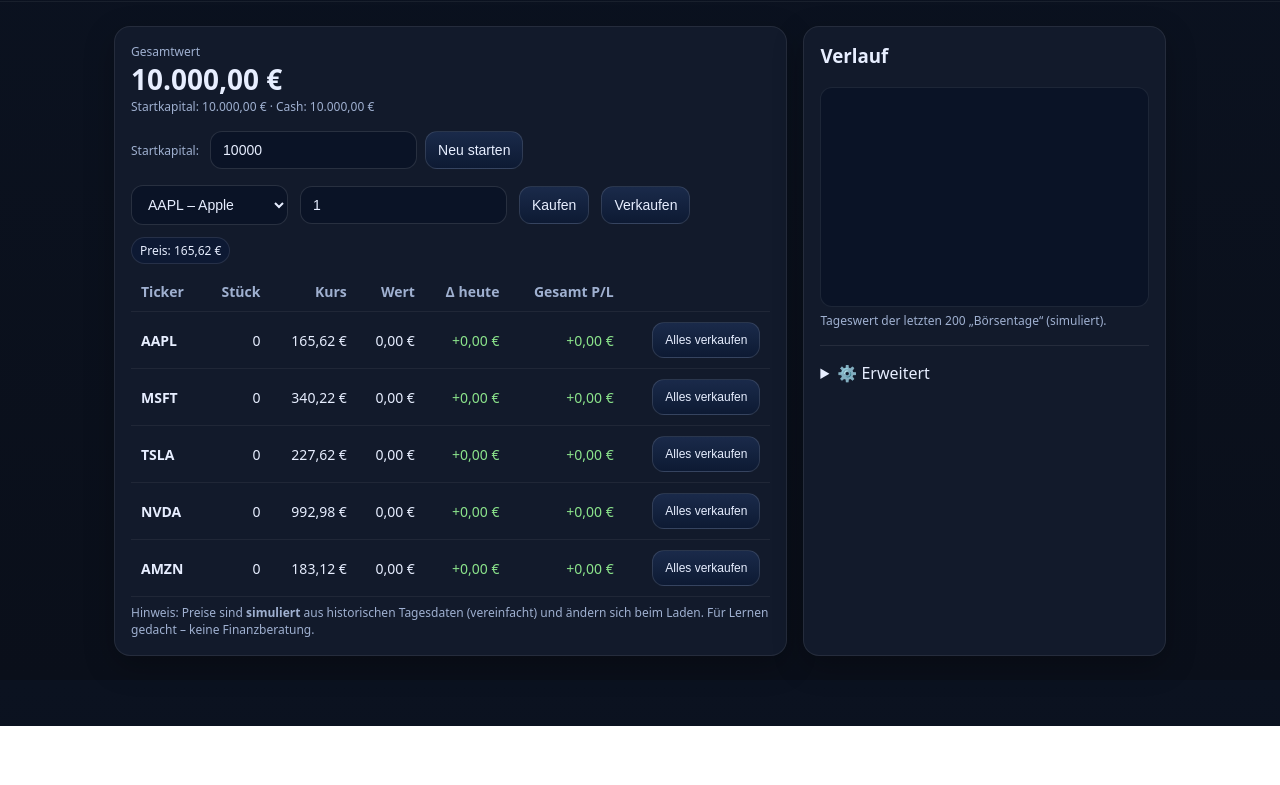
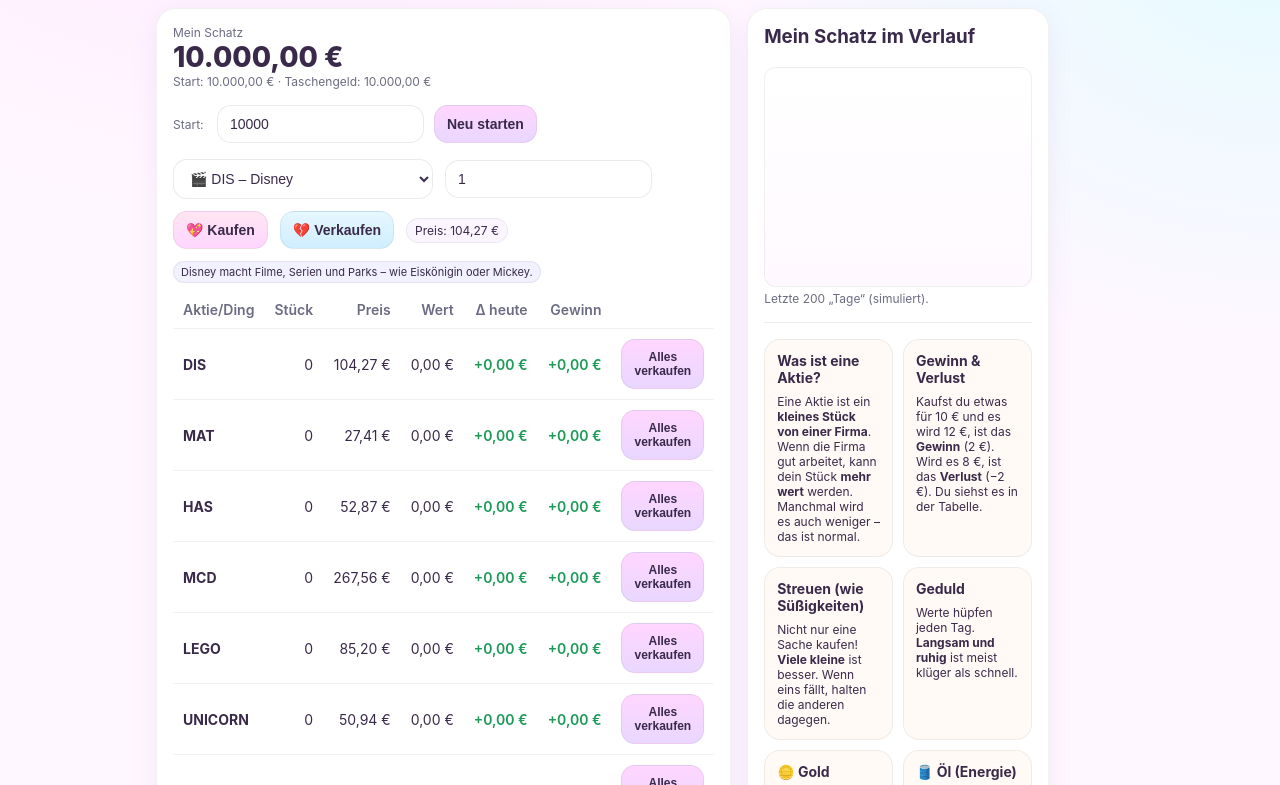
Before and after one commit to jackcitydev/kinder-portfolio-demo, a plain HTML site: page index.html in a window 1280 px wide. Shown: the part 74-859 px from the top of the page. Before the commit the page ends 800 px from the top, so only its background shows below. Drawn offline with Linux system fonts and the light colour scheme.

Commit message:
Add files via upload

```diff
--- a/index.html
+++ b/index.html
@@ -3,98 +3,198 @@
 <head>
   <meta charset="UTF-8" />
   <meta name="viewport" content="width=device-width, initial-scale=1" />
-  <title>Kinder-Portfolio – Spielgeld-Demo</title>
+  <title>Amelies Einhorn‑Depot 🦄</title>
   <style>
-    :root { --bg:#0b1220; --panel:#121a2b; --muted:#9fb0d0; --text:#e7eeff; --accent:#7cc0ff; }
-    * { box-sizing: border-box; }
-    body{ margin:0; font-family: ui-sans-serif, system-ui, -apple-system, Segoe UI, Roboto, Inter, "Helvetica Neue", Arial; background: linear-gradient(180deg, #0b1220, #0a0f1a); color:var(--text); }
-    header{ padding:24px; display:flex; align-items:center; justify-content:space-between; border-bottom:1px solid rgba(255,255,255,.06); }
-    h1{ font-size:20px; margin:0; letter-spacing:.2px; }
-    .wrap{ max-width:1100px; margin:0 auto; padding:24px; }
+    :root{
+      --bg:#fff7ff;
+      --panel:#ffffff;
+      --muted:#6b6b83;
+      --text:#3a2a4a;
+      --accent:#cb8df5;
+      --accent2:#8ad6ff;
+      --good:#1c9a57;
+      --bad:#cc2244;
+      --yellow:#ffd966;
+    }
+    *{ box-sizing:border-box; }
+    body{
+      margin:0; font-family: Inter, ui-sans-serif, system-ui, -apple-system, Segoe UI, Roboto, "Helvetica Neue", Arial;
+      color:var(--text);
+      background: radial-gradient(1200px 800px at 20% -10%, #ffeaff 0%, rgba(255,255,255,0) 50%),
+                  radial-gradient(900px 700px at 100% 0%, #e4fbff 0%, rgba(255,255,255,0) 62%),
+                  #fff7ff;
+    }
+    header{
+      padding:24px; display:flex; align-items:center; justify-content:space-between;
+    }
+    h1{ margin:0; font-size:22px; letter-spacing:.2px; display:flex; gap:8px; align-items:center; }
+    .unicorn{ font-size:28px; }
+    .wrap{ max-width:1000px; margin:0 auto; padding:0 16px 24px; }
     .grid{ display:grid; grid-template-columns: 1fr; gap:16px; }
-    @media(min-width:900px){ .grid{ grid-template-columns: 1.3fr .7fr; } }
-    .card{ background: var(--panel); border:1px solid rgba(255,255,255,.08); border-radius:16px; padding:16px; box-shadow:0 10px 30px rgba(0,0,0,.25); }
-    .row{ display:flex; gap:8px; align-items:center; flex-wrap:wrap; }
-    input, select, button{ background:#0a1326; color:var(--text); border:1px solid rgba(255,255,255,.12); border-radius:12px; padding:10px 12px; font-size:14px; }
-    button{ background:linear-gradient(180deg, #1a2a4a, #0d1a33); cursor:pointer; }
-    button:hover{ filter:brightness(1.1); }
+    @media(min-width:1000px){ .grid{ grid-template-columns: 1.2fr .8fr; } }
+    .card{
+      background:var(--panel);
+      border:1px solid rgba(0,0,0,.05);
+      border-radius:20px;
+      padding:16px;
+      box-shadow: 0 8px 24px rgba(160,120,200,.12);
+    }
+    .row{ display:flex; gap:10px; align-items:center; flex-wrap:wrap; }
+    input, select, button{
+      background:#fff; color:var(--text); border:1px solid rgba(0,0,0,.08);
+      border-radius:14px; padding:10px 12px; font-size:14px;
+    }
+    select{ min-width:260px; }
+    button{
+      background:linear-gradient(180deg, #ffd6ff, #e9d7ff);
+      border:1px solid rgba(0,0,0,.06); cursor:pointer;
+      font-weight:600;
+    }
+    button.buy{ background:linear-gradient(180deg, #ffe5f2, #ffd6ff); }
+    button.sell{ background:linear-gradient(180deg, #e6f7ff, #cfeeff); }
+    button:hover{ filter:brightness(1.03); }
     table{ width:100%; border-collapse:collapse; margin-top:8px; }
-    th, td{ padding:10px; border-bottom:1px solid rgba(255,255,255,.06); text-align:left; font-size:14px; }
-    th{ color:var(--muted); font-weight:600; }
+    th, td{ padding:10px; border-bottom:1px solid rgba(0,0,0,.05); text-align:left; font-size:14px; }
+    th{ color:#6b6b83; font-weight:600; }
     .muted{ color:var(--muted); }
-    .pill{ padding:4px 8px; border-radius:999px; background:#0d1933; font-size:12px; border:1px solid rgba(255,255,255,.1); }
+    .pill{ padding:4px 8px; border-radius:999px; background:#faf5ff; font-size:12px; border:1px solid rgba(0,0,0,.06); }
     .right{ text-align:right; }
-    .value-up{ color:#8be38b; }
-    .value-down{ color:#ff9b9b; }
+    .value-up{ color:var(--good); font-weight:600; }
+    .value-down{ color:var(--bad); font-weight:600; }
     .small{ font-size:12px; }
-    .notice{ font-size:12px; color:var(--muted); line-height:1.4; }
-    canvas{ width:100%; height:220px; background:#0a1326; border:1px solid rgba(255,255,255,.08); border-radius:12px; }
+    .notice{ font-size:12px; color:var(--muted); line-height:1.5; }
+    canvas{ width:100%; height:220px; background:linear-gradient(180deg, #fff, #fff9ff); border:1px solid rgba(0,0,0,.06); border-radius:12px; }
+    .tag{ font-size:11px; padding:3px 7px; border-radius:999px; background:#f1f1ff; border:1px solid rgba(0,0,0,.06); }
+    .sparkle{
+      position: fixed; left:0; top:0; pointer-events:none; font-size:18px; animation: float 1200ms ease-out forwards;
+      filter: drop-shadow(0 2px 2px rgba(0,0,0,.15));
+    }
+    @keyframes float{
+      0%{ transform: translate(var(--sx), var(--sy)) scale(0.8); opacity:0; }
+      20%{ opacity:1; }
+      100%{ transform: translate(calc(var(--sx) + 0px), calc(var(--sy) - 120px)) scale(1.2); opacity:0; }
+    }
+    .edu{
+      display:grid; gap:10px; grid-template-columns: 1fr;
+    }
+    @media(min-width:700px){ .edu{ grid-template-columns: 1fr 1fr; } }
+    .edu .box{
+      background:#fffaf5;
+      border:1px solid rgba(0,0,0,.06);
+      border-radius:16px; padding:12px;
+    }
+    .edu h4{ margin:0 0 6px; font-size:14px; }
+    .desc{ font-size:12px; color:var(--muted); }
+    .help{ font-size:12px; margin-top:8px; }
+    .gold { background:#fff9e6; border-color:#ffeaa3; }
+    .oil  { background:#f6fbff; border-color:#bfe6ff; }
   </style>
 </head>
 <body>
   <header>
-    <h1>📈 Kinder-Portfolio (Spielgeld)</h1>
-    <div class="row small muted">Alles lokal im Browser – keine Registrierung, keine echten Märkte.</div>
+    <h1><span class="unicorn">🦄</span> Amelies Einhorn‑Depot</h1>
+    <div class="row small muted">Nur Spielgeld. Lerne & entdecke!</div>
   </header>
+
   <div class="wrap">
     <div class="grid">
       <section class="card">
         <div class="row" style="justify-content:space-between; align-items:flex-end; gap:16px;">
           <div>
-            <div class="muted small">Gesamtwert</div>
-            <div id="total" style="font-size:28px; font-weight:700;">—</div>
-            <div class="small muted">Startkapital: <span id="cashStart">10.000,00 €</span> · Cash: <span id="cash">—</span></div>
+            <div class="muted small">Mein Schatz</div>
+            <div id="total" style="font-size:28px; font-weight:800;">—</div>
+            <div class="small muted">Start: <span id="cashStart">10.000,00 €</span> · Taschengeld: <span id="cash">—</span></div>
           </div>
           <div class="row">
-            <label class="small muted">Startkapital:&nbsp;</label>
+            <label class="small muted">Start:&nbsp;</label>
             <input id="seed" type="number" min="100" step="100" value="10000" />
-            <button id="reset">Neu starten</button>
+            <button id="reset" title="Neu starten">Neu starten</button>
           </div>
         </div>
 
         <div class="row" style="margin-top:16px; gap:12px;">
           <select id="ticker">
-            <option value="AAPL">AAPL – Apple</option>
-            <option value="MSFT">MSFT – Microsoft</option>
-            <option value="TSLA">TSLA – Tesla</option>
-            <option value="NVDA">NVDA – NVIDIA</option>
-            <option value="AMZN">AMZN – Amazon</option>
+            <optgroup label="Echte Firmen">
+              <option value="DIS">🎬 DIS – Disney</option>
+              <option value="MAT">🎀 MAT – Mattel (Barbie)</option>
+              <option value="HAS">🧸 HAS – Hasbro</option>
+              <option value="MCD">🍟 MCD – McDonald’s</option>
+              <option value="LEGO">🧩 LEGO – Bausteine</option>
+            </optgroup>
+            <optgroup label="Spaß‑Aktien & Dinge">
+              <option value="UNICORN">🦄 UNICORN – Magie AG</option>
+              <option value="PRETZEL">🥨 PRETZEL – Bretzelbäckerei</option>
+              <option value="TOYS">🎲 TOYS – Spielzeugwelt</option>
+              <option value="GOLD">🪙 GOLD – Gold‑Schatz</option>
+              <option value="OIL">🛢️ OIL – Energie‑Öl</option>
+            </optgroup>
           </select>
           <input id="qty" type="number" min="1" step="1" value="1" />
-          <button id="buy">Kaufen</button>
-          <button id="sell">Verkaufen</button>
+          <button id="buy" class="buy">💖 Kaufen</button>
+          <button id="sell" class="sell">💔 Verkaufen</button>
           <span class="pill small">Preis: <span id="price">—</span></span>
+          <span class="tag" id="shortdesc">Wähle etwas aus und entdecke!</span>
         </div>
 
         <table>
           <thead>
             <tr>
-              <th>Ticker</th>
+              <th>Aktie/Ding</th>
               <th class="right">Stück</th>
-              <th class="right">Kurs</th>
+              <th class="right">Preis</th>
               <th class="right">Wert</th>
               <th class="right">Δ heute</th>
-              <th class="right">Gesamt P/L</th>
+              <th class="right">Gewinn</th>
               <th></th>
             </tr>
           </thead>
           <tbody id="rows"></tbody>
         </table>
 
-        <div class="notice" style="margin-top:8px;">Hinweis: Preise sind <b>simuliert</b> aus historischen Tagesdaten (vereinfacht) und ändern sich beim Laden. Für Lernen gedacht – keine Finanzberatung.</div>
+        <div class="notice" style="margin-top:8px;">
+          Hinweis: Preise sind <b>simuliert</b> (vereinfachte Kurven). Nur zum Üben und Spielen – keine echten Käufe.
+        </div>
       </section>
 
       <aside class="card">
-        <h3 style="margin-top:0;">Verlauf</h3>
+        <h3 style="margin-top:0;">Mein Schatz im Verlauf</h3>
         <canvas id="chart" width="800" height="240"></canvas>
-        <div class="small muted">Tageswert der letzten 200 „Börsentage“ (simuliert).</div>
-        <hr style="border:none;border-top:1px solid rgba(255,255,255,.08);margin:16px 0;"/>
-        <details>
-          <summary>⚙️ Erweitert</summary>
+        <div class="small muted">Letzte 200 „Tage“ (simuliert).</div>
+        <hr style="border:none;border-top:1px solid rgba(0,0,0,.08);margin:16px 0;"/>
+
+        <div class="edu">
+          <div class="box">
+            <h4>Was ist eine Aktie?</h4>
+            <div class="help">Eine Aktie ist ein <b>kleines Stück von einer Firma</b>. Wenn die Firma gut arbeitet, kann dein Stück <b>mehr wert</b> werden. Manchmal wird es auch weniger – das ist normal.</div>
+          </div>
+          <div class="box">
+            <h4>Gewinn & Verlust</h4>
+            <div class="help">Kaufst du etwas für 10 € und es wird 12 €, ist das <b>Gewinn</b> (2 €). Wird es 8 €, ist das <b>Verlust</b> (−2 €). Du siehst es in der Tabelle.</div>
+          </div>
+          <div class="box">
+            <h4>Streuen (wie Süßigkeiten)</h4>
+            <div class="help">Nicht nur eine Sache kaufen! <b>Viele kleine</b> ist besser. Wenn eins fällt, halten die anderen dagegen.</div>
+          </div>
+          <div class="box">
+            <h4>Geduld</h4>
+            <div class="help">Werte hüpfen jeden Tag. <b>Langsam und ruhig</b> ist meist klüger als schnell.</div>
+          </div>
+          <div class="box gold">
+            <h4>🪙 Gold</h4>
+            <div class="help">Gold ist wie ein <b>Funken‑Schatz</b>. Es gehört keiner Firma. Viele Menschen mögen es, wenn sie <b>Sicherheit</b> wollen.</div>
+          </div>
+          <div class="box oil">
+            <h4>🛢️ Öl (Energie)</h4>
+            <div class="help">Öl hilft Autos, Flugzeugen und Fabriken. <b>Preis kann stark schwanken</b>, wenn viel oder wenig gebraucht wird.</div>
+          </div>
+        </div>
+
+        <details style="margin-top:10px;">
+          <summary>⚙️ Eltern‑Infos</summary>
           <div class="small muted" style="margin-top:8px;">
-            • Datenbasis: vereinfachte historische Reihen (AAPL, MSFT, TSLA, NVDA, AMZN).<br>
-            • Persistenz: <code>localStorage</code> im Browser.<br>
-            • Keine Server/Keys nötig. Später leicht auf API/Backend erweiterbar.
+            • Keine echten Kurse; alles localStorage unter <code>ameliepf</code>.<br>
+            • LEGO ist ein fiktiver Ticker (nicht börsennotiert).<br>
+            • Gold/Öl hier nur als kindgerechte Platzhalter (keine Anlageempfehlung).
           </div>
         </details>
       </aside>
@@ -102,16 +202,38 @@
   </div>
 
 <script>
-// --- Daten ---
-const HIST = {
-  AAPL: Array.from({length:220}, (_,i)=> 150 + Math.sin(i/9)*4 + i*0.08 + (Math.random()-0.5)*1.6 ),
-  MSFT: Array.from({length:220}, (_,i)=> 320 + Math.sin(i/7)*6 + i*0.11 + (Math.random()-0.5)*2.2 ),
-  TSLA: Array.from({length:220}, (_,i)=> 210 + Math.sin(i/5)*12 + i*0.05 + (Math.random()-0.5)*4 ),
-  NVDA: Array.from({length:220}, (_,i)=> 850 + Math.sin(i/6)*22 + i*0.6 + (Math.random()-0.5)*8 ),
-  AMZN: Array.from({length:220}, (_,i)=> 170 + Math.sin(i/8)*5 + i*0.07 + (Math.random()-0.5)*2 )
+// ---- Kurze Beschreibungen je Auswahl ----
+const DESCRIPTIONS = {
+  DIS: "Disney macht Filme, Serien und Parks – wie Eiskönigin oder Mickey.",
+  MAT: "Mattel macht Barbie, UNO und Hot Wheels – viele Spielsachen.",
+  HAS: "Hasbro macht Spiele wie Monopoly und My Little Pony‑Spielzeug.",
+  MCD: "McDonald’s verkauft Essen – das Happy Meal kennst du!",
+  LEGO:"LEGO baut bunte Stein‑Welten. Hier als fiktive Aktie.",
+  UNICORN:"Einhorn‑Magie! Eine Fantasie‑Aktie nur zum Spaß.",
+  PRETZEL:"Lecker! Eine Bretzel‑Firma als Spaß‑Aktie.",
+  TOYS:"Alles rund um Spielzeug in einer Fantasie‑Aktie.",
+  GOLD:"Gold ist ein Schatz, kein Unternehmen. Viele finden es sicher.",
+  OIL:"Öl ist Energie für viele Dinge. Preise können stark schwanken."
 };
 
-// --- State ---
+// ---- Sanfte Simulation ----
+function makeSeries(base, amp, trend){
+  return Array.from({length:220}, (_,i)=> base + Math.sin(i/7)*amp + i*trend + (Math.random()-0.5)*(amp*0.25));
+}
+const HIST = {
+  DIS:     makeSeries(95,  3.5, 0.05),
+  MAT:     makeSeries(22,  2.0, 0.03),
+  HAS:     makeSeries(50,  3.0, 0.02),
+  MCD:     makeSeries(260, 2.0, 0.04),
+  LEGO:    makeSeries(80,  2.5, 0.03), // fiktiv
+  UNICORN: makeSeries(40,  6.0, 0.06),
+  PRETZEL: makeSeries(15,  1.5, 0.02),
+  TOYS:    makeSeries(35,  2.8, 0.03),
+  GOLD:    makeSeries(60,  1.2, 0.02), // ruhiger, defensiv
+  OIL:     makeSeries(70,  4.0, 0.00)  // volatiler, seitwärts
+};
+
+// ---- State ----
 const S = {
   day: 200,
   cash: 10000,
@@ -120,20 +242,26 @@
   history: []
 };
 
-// --- Utils (Euro-Format) ---
+// ---- Helpers ----
 function fmt(n){ return Number(n).toLocaleString('de-DE', {style:'currency', currency:'EUR'}); }
 const rnd = x => Math.round(x*100)/100;
-
-// --- Preise ---
 function price(t){ const arr=HIST[t]; return rnd(arr[Math.min(S.day, arr.length-1)]); }
 function pricePrev(t){ const arr=HIST[t]; return rnd(arr[Math.max(0, Math.min(S.day-1, arr.length-1))]); }
 
-// --- Init (mit robustem localStorage) ---
+function sparkle(x,y){
+  const el = document.createElement('div');
+  el.className = 'sparkle';
+  const emojis = ['✨','🌟','💖','🦄','⭐'];
+  el.textContent = emojis[Math.floor(Math.random()*emojis.length)];
+  el.style.setProperty('--sx', x+'px');
+  el.style.setProperty('--sy', y+'px');
+  document.body.appendChild(el);
+  setTimeout(()=> el.remove(), 1300);
+}
+
+// ---- Load ----
 (function init(){
-  try {
-    const saved = JSON.parse(localStorage.getItem('kidpf')||'null');
-    if(saved){ Object.assign(S, saved); }
-  } catch (e) { /* ignore storage errors */ }
+  try { Object.assign(S, JSON.parse(localStorage.getItem('ameliepf')||'null')||{}); } catch(e){}
   document.querySelector('#seed').value = S.seed;
   updatePriceBadge();
   tick();
@@ -144,12 +272,12 @@
   for(const [t, lot] of Object.entries(S.lots)) v += lot.qty * price(t);
   return v;
 }
-
-function save(){ try{ localStorage.setItem('kidpf', JSON.stringify(S)); } catch(e){} }
+function save(){ try{ localStorage.setItem('ameliepf', JSON.stringify(S)); } catch(e){} }
 
 function updatePriceBadge(){
   const t = document.querySelector('#ticker').value;
   document.querySelector('#price').textContent = fmt(price(t));
+  document.querySelector('#shortdesc').textContent = DESCRIPTIONS[t] || "Entdecke mehr!";
 }
 
 function render(){
@@ -188,7 +316,7 @@
   const min = Math.min(...data), max = Math.max(...data);
   const pad = (max-min)*0.1 || 10;
   const h = c.height-20, w=c.width-20;
-  ctx.strokeStyle = '#a5c8ff'; ctx.lineWidth = 2;
+  ctx.strokeStyle = '#b86cff'; ctx.lineWidth = 2;
   ctx.beginPath();
   data.forEach((v,i)=>{
     const x = 10 + i*(w/(data.length-1));
@@ -207,15 +335,15 @@
   save();
 }
 
-// --- Events ---
+// ---- Events ----
 document.querySelector('#ticker').addEventListener('change', updatePriceBadge);
 
-document.querySelector('#buy').addEventListener('click', ()=>{
+document.querySelector('#buy').addEventListener('click', (e)=>{
   const t = document.querySelector('#ticker').value;
   const q = Math.max(1, parseInt(document.querySelector('#qty').value||'1',10));
   const p = price(t);
   const cost = q*p;
-  if(cost > S.cash){ alert('Nicht genug Cash.'); return; }
+  if(cost > S.cash){ alert('Nicht genug Taschengeld.'); return; }
   const lot = S.lots[t] || {qty:0, cost:p};
   const newQty = lot.qty + q;
   const newCost = newQty>0 ? (lot.qty*lot.cost + q*p)/newQty : p;
@@ -223,6 +351,8 @@
   S.cash = rnd(S.cash - cost);
   updatePriceBadge();
   tick();
+  const r = e.currentTarget.getBoundingClientRect();
+  sparkle(r.left + r.width/2, r.top);
 });
 
 document.querySelector('#sell').addEventListener('click', ()=>{
@@ -254,7 +384,8 @@
   tick();
 });
 
-render(); drawChart();
+// initialize shortdesc
+updatePriceBadge();
 </script>
 </body>
 </html>
```
